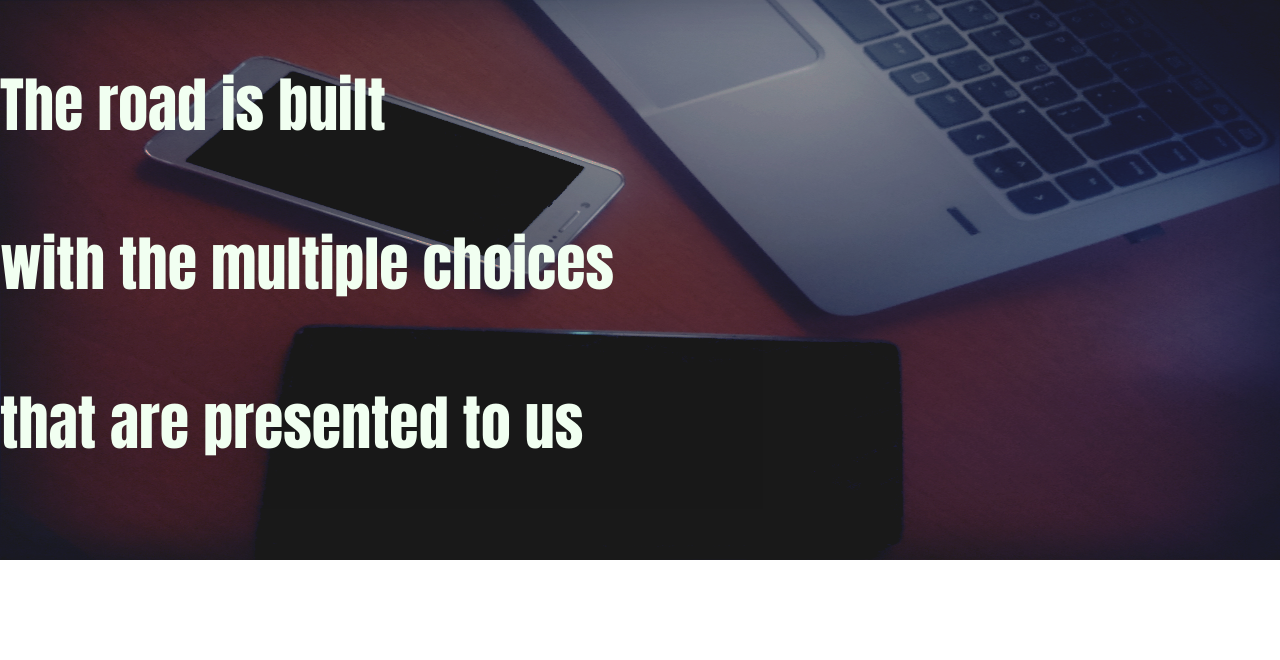
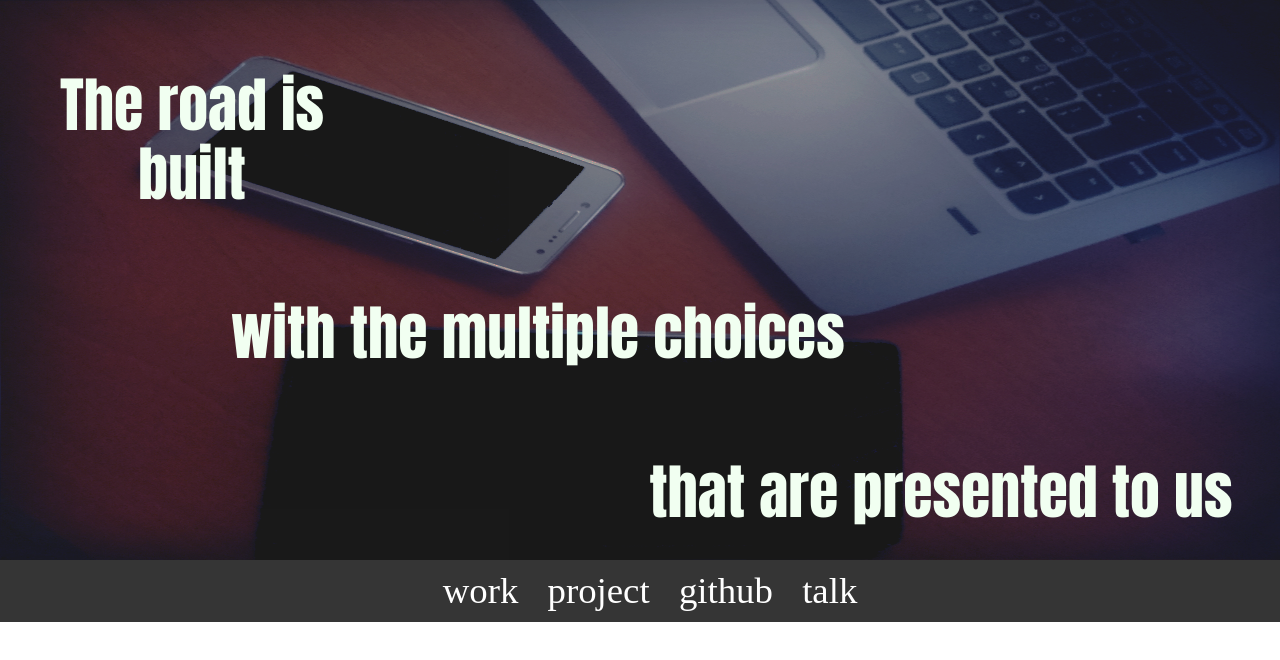
Before and after one commit to Grionis/Site, a plain HTML site: page index.html in a window 1280 px wide. Drawn offline with Linux system fonts and the light colour scheme.

Commit message:
semi-skull

```diff
--- a/css/main.css
+++ b/css/main.css
@@ -15,8 +15,8 @@ html
 div.container-header
 {
     background-image: url(../img/back1.jpg);
-    height: 100vh;
-    background-size: 100% 70%;
+    height: 70vh;
+    background-size: 100% 100%;
     background-position: top center;
     opacity: 0.9;
     background-repeat: no-repeat;
@@ -38,6 +38,22 @@ p
 {
     margin: 0;
     padding: 0;
+    text-align: center;
+}
+
+#firstp
+{
+
+    padding-right: 70%;
+   color: green;
+}
+#secondp
+{
+    padding-right: 16%;
+}
+#thirdp
+{
+    padding-left: 47%;
 }
 
 div#firstp, div#secondp, div#thirdp
@@ -53,3 +69,26 @@ div#firstp, div#secondp, div#thirdp
 
 
 /** Bar Menu **/
+
+.container-menu
+{
+    background-color: #353535;
+}
+
+nav.menu{
+text-align: center;
+font-size: 2.3em;
+padding: 10px 10px;
+
+}
+
+nav.menu a{
+    text-decoration: none;
+    color: white;
+    margin-left: 20px;
+    transition: all .3s ease;
+}
+
+nav.menu a:hover{
+background-color: #f24918;
+}
--- a/index.html
+++ b/index.html
@@ -32,7 +32,19 @@
                 </div>
             </div><!--quote-->
         </div><!--container-header-->
-    </header>
+    </header><!--Header-->
+
+    <div class="container-menu">
+        <div class="bar-menu">
+            <nav class="menu">
+                <a href="#work">work</a>
+                <a href="#project">project</a>
+                <a href="#github">github</a>
+                <a href="#talk">talk</a>
+            </nav>
+        </div>
+
+    </div>
 
 </body>
 </html>
```
